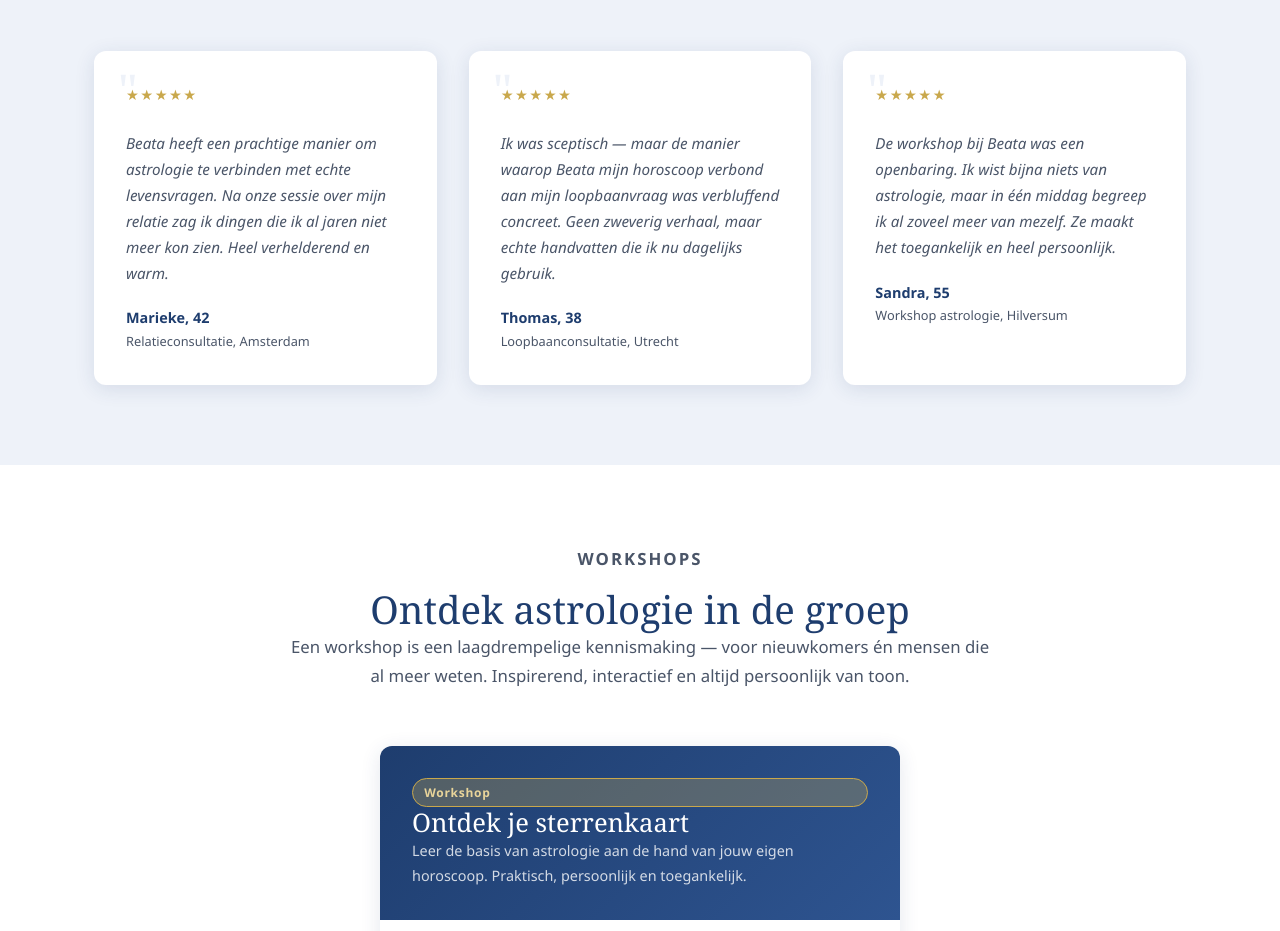
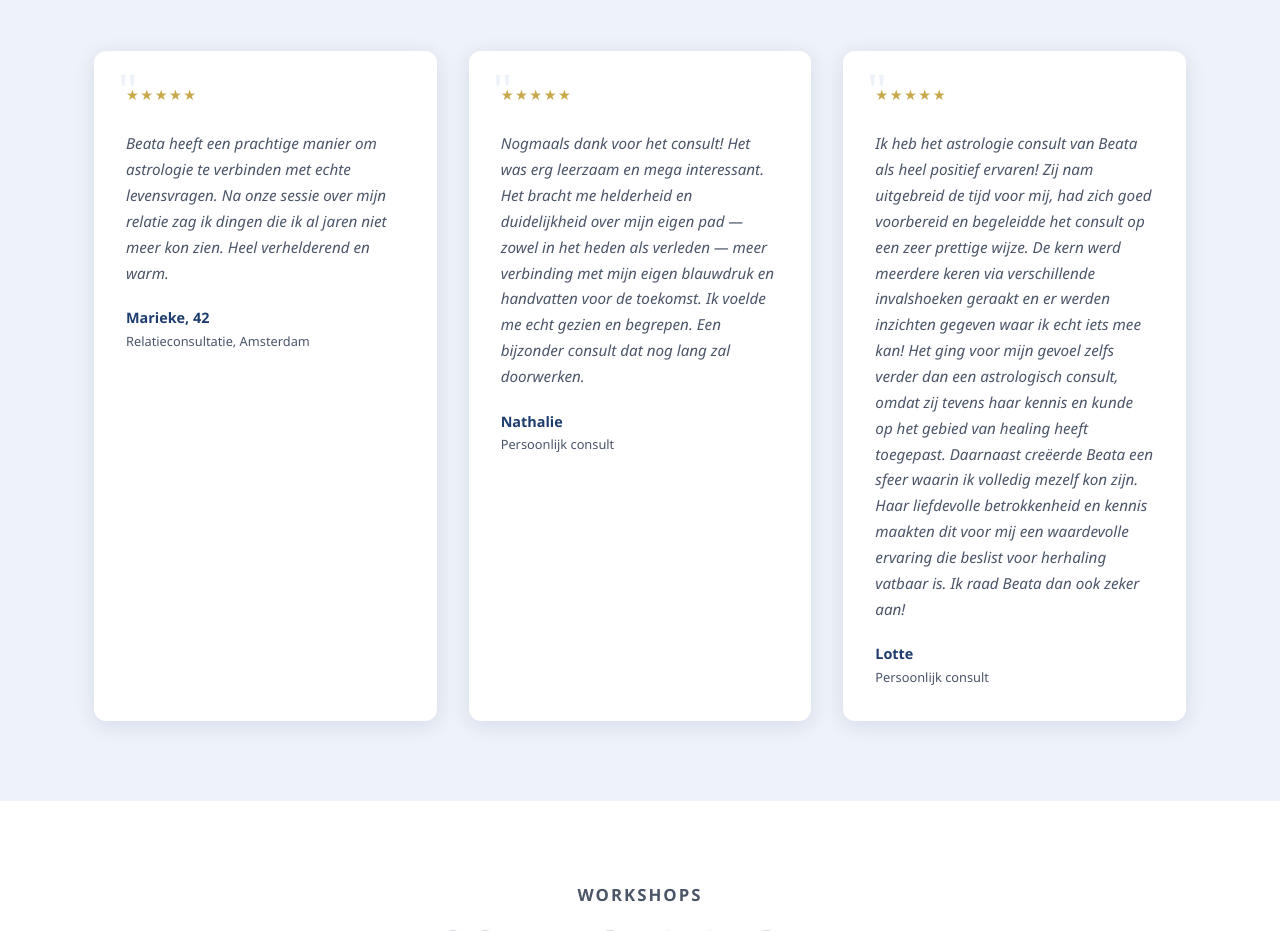
Before and after one commit to hansleemans-commits/astro-beata, a website: page index.html in a window 1280 px wide. Shown: the part 3640-4571 px from the top of the page. Drawn offline with Linux system fonts and the light colour scheme.

Commit message:
Vervang testimonials door echte reviews van Nathalie en Lotte
Co-Authored-By: Claude Opus 4.7 <noreply@anthropic.com>

```diff
--- a/index.html
+++ b/index.html
@@ -328,16 +328,16 @@
       <div class="testimonial-kaart animeer">
         <div class="testimonial-quote">"</div>
         <div class="sterren">★★★★★</div>
-        <p class="testimonial-tekst">Ik was sceptisch — maar de manier waarop Beata mijn horoscoop verbond aan mijn loopbaanvraag was verbluffend concreet. Geen zweverig verhaal, maar echte handvatten die ik nu dagelijks gebruik.</p>
-        <div class="testimonial-naam">Thomas, 38</div>
-        <div class="testimonial-ondertitel">Loopbaanconsultatie, Utrecht</div>
+        <p class="testimonial-tekst">Nogmaals dank voor het consult! Het was erg leerzaam en mega interessant. Het bracht me helderheid en duidelijkheid over mijn eigen pad — zowel in het heden als verleden — meer verbinding met mijn eigen blauwdruk en handvatten voor de toekomst. Ik voelde me echt gezien en begrepen. Een bijzonder consult dat nog lang zal doorwerken.</p>
+        <div class="testimonial-naam">Nathalie</div>
+        <div class="testimonial-ondertitel">Persoonlijk consult</div>
       </div>
       <div class="testimonial-kaart animeer">
         <div class="testimonial-quote">"</div>
         <div class="sterren">★★★★★</div>
-        <p class="testimonial-tekst">De workshop bij Beata was een openbaring. Ik wist bijna niets van astrologie, maar in één middag begreep ik al zoveel meer van mezelf. Ze maakt het toegankelijk en heel persoonlijk.</p>
-        <div class="testimonial-naam">Sandra, 55</div>
-        <div class="testimonial-ondertitel">Workshop astrologie, Hilversum</div>
+        <p class="testimonial-tekst">Ik heb het astrologie consult van Beata als heel positief ervaren! Zij nam uitgebreid de tijd voor mij, had zich goed voorbereid en begeleidde het consult op een zeer prettige wijze. De kern werd meerdere keren via verschillende invalshoeken geraakt en er werden inzichten gegeven waar ik echt iets mee kan! Het ging voor mijn gevoel zelfs verder dan een astrologisch consult, omdat zij tevens haar kennis en kunde op het gebied van healing heeft toegepast. Daarnaast creëerde Beata een sfeer waarin ik volledig mezelf kon zijn. Haar liefdevolle betrokkenheid en kennis maakten dit voor mij een waardevolle ervaring die beslist voor herhaling vatbaar is. Ik raad Beata dan ook zeker aan!</p>
+        <div class="testimonial-naam">Lotte</div>
+        <div class="testimonial-ondertitel">Persoonlijk consult</div>
       </div>
     </div>
   </div>
```
